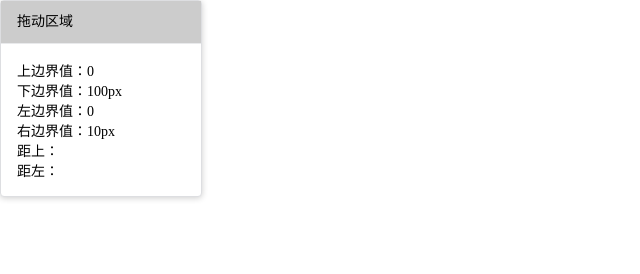
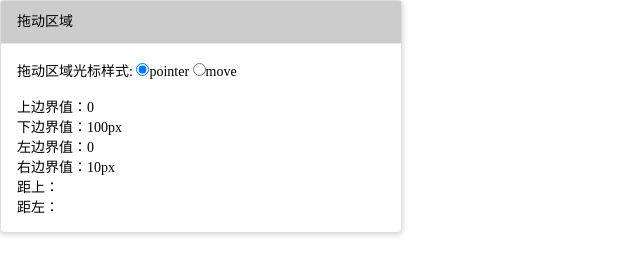
Before and after one commit to travelclover/ddrag, a website: page index.html in a window 1280 px wide. Shown: the whole page, without its empty margins (0-640 px from the left). Drawn offline with Linux system fonts and the light colour scheme.

Commit message:
演示demo中增加拖动区域光标样式的控制选项

```diff
--- a/index.html
+++ b/index.html
@@ -20,7 +20,7 @@
       border-radius: 4px;
       font-size: 14px;
       position: relative;
-      width: 200px;
+      width: 400px;
     }
 
     .title {
@@ -43,6 +43,16 @@
       <p>拖动区域</p>
     </div>
     <div class="content">
+      <div>
+        <span>拖动区域光标样式:</span>
+        <label for="cursor_pointer">
+          <input id="cursor_pointer" type="radio" name="cursor" value="pointer" onchange="cursorChanged()" checked>pointer
+        </label>
+        <label for="cursor_move">
+          <input id="cursor_move" type="radio" name="cursor" value="move" onchange="cursorChanged()">move
+        </label>
+      </div>
+      <br>
       <p>上边界值：<span id="div1_marginTop">0</span></p>
       <p>下边界值：<span id="div1_marginBottom">100px</span></p>
       <p>左边界值：<span id="div1_marginLeft">0</span></p>
@@ -56,7 +66,8 @@
   <script>
     var div1_top = document.getElementById('div1_top');
     var div1_left = document.getElementById('div1_left');
-    var div1 = new Ddrag({
+
+    var defaultOption = {
       el: '#div1_title',
       targetEl: '#div1',
       cursor: 'pointer',
@@ -73,7 +84,21 @@
         div1_top.innerText = div1.top + 'px';
         div1_left.innerText = div1.left + 'px';
       }
-    })
+    }
+
+    var div1 = new Ddrag(defaultOption);
+
+    // 拖动区域光标样式改变
+    function cursorChanged() {
+      var cursor = document.getElementsByName("cursor");
+      for (var i = 0; i < cursor.length; i++) {
+        if (cursor[i].checked) {
+          div1.set({
+            cursor: cursor[i].value,
+          });
+        }
+      }
+    }
   </script>
 </body>
 
```
